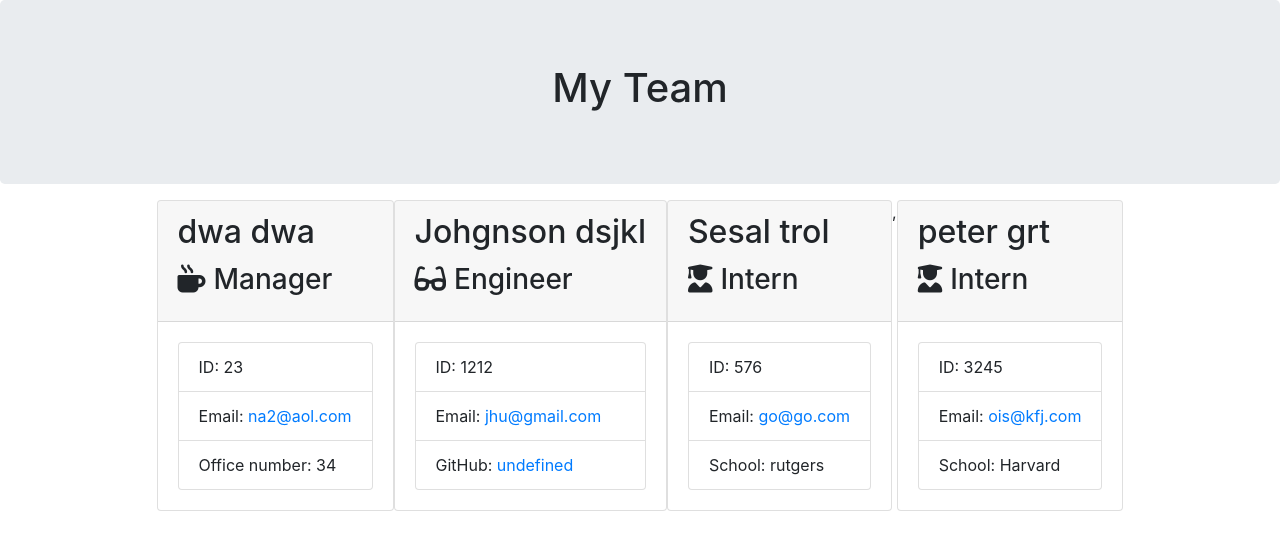
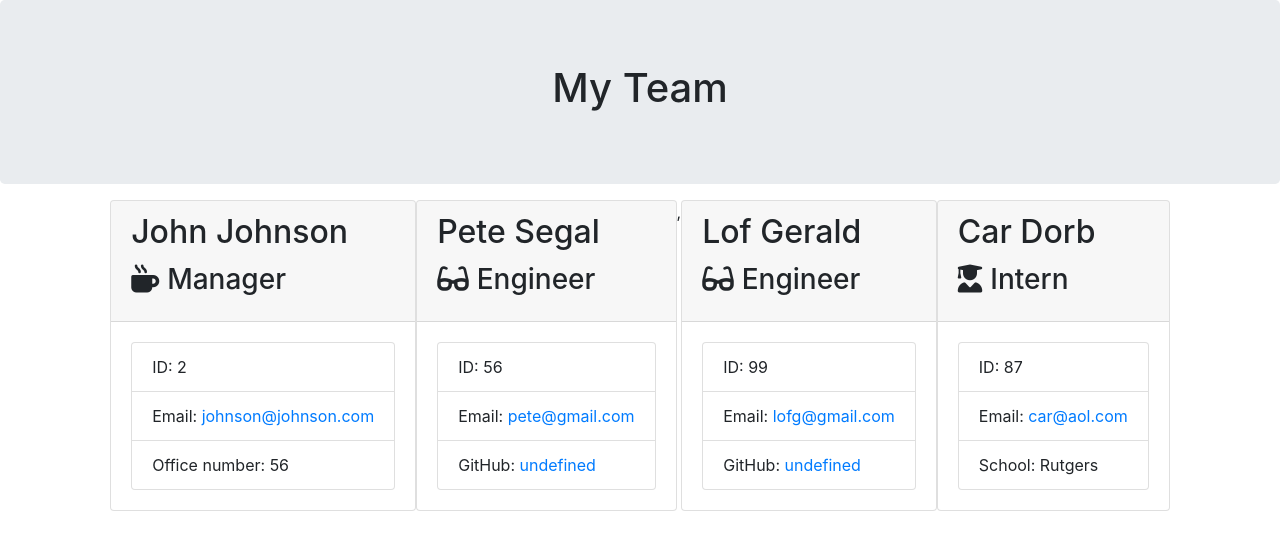
Before and after one commit to Carlo-Defilippis/Team_Builder_App, a website: page output/main.html in a window 1280 px wide. Drawn offline with nearby package versions, Linux system fonts and the light colour scheme.

Commit message:
readme finished

```diff
--- a/output/main.html
+++ b/output/main.html
@@ -25,53 +25,53 @@
             <div class="team-area col-12 d-flex justify-content-center">
                 <div class="card employee-card">
     <div class="card-header">
-        <h2 class="card-title">dwa dwa</h2>
+        <h2 class="card-title">John Johnson</h2>
         <h3 class="card-title"><i class="fas fa-mug-hot mr-2"></i>Manager</h3>
     </div>
     <div class="card-body">
         <ul class="list-group">
-            <li class="list-group-item">ID: 23</li>
-            <li class="list-group-item">Email: <a href="mailto:na2@aol.com">na2@aol.com</a></li>
-            <li class="list-group-item">Office number: 34</li>
+            <li class="list-group-item">ID: 2</li>
+            <li class="list-group-item">Email: <a href="mailto:johnson@johnson.com">johnson@johnson.com</a></li>
+            <li class="list-group-item">Office number: 56</li>
         </ul>
     </div>
 </div>
 <div class="card employee-card">
     <div class="card-header">
-        <h2 class="card-title">Johgnson dsjkl</h2>
+        <h2 class="card-title">Pete Segal</h2>
         <h3 class="card-title"><i class="fas fa-glasses mr-2"></i>Engineer</h3>
     </div>
     <div class="card-body">
         <ul class="list-group">
-            <li class="list-group-item">ID: 1212</li>
-            <li class="list-group-item">Email: <a href="mailto:jhu@gmail.com">jhu@gmail.com</a></li>
+            <li class="list-group-item">ID: 56</li>
+            <li class="list-group-item">Email: <a href="mailto:pete@gmail.com">pete@gmail.com</a></li>
+            <li class="list-group-item">GitHub: <a href="https://github.com/undefined" target="_blank" rel="noopener noreferrer">undefined</a></li>
+        </ul>
+    </div>
+</div>
+,<div class="card employee-card">
+    <div class="card-header">
+        <h2 class="card-title">Lof Gerald</h2>
+        <h3 class="card-title"><i class="fas fa-glasses mr-2"></i>Engineer</h3>
+    </div>
+    <div class="card-body">
+        <ul class="list-group">
+            <li class="list-group-item">ID: 99</li>
+            <li class="list-group-item">Email: <a href="mailto:lofg@gmail.com">lofg@gmail.com</a></li>
             <li class="list-group-item">GitHub: <a href="https://github.com/undefined" target="_blank" rel="noopener noreferrer">undefined</a></li>
         </ul>
     </div>
 </div>
 <div class="card employee-card">
     <div class="card-header">
-        <h2 class="card-title">Sesal trol</h2>
+        <h2 class="card-title">Car Dorb</h2>
         <h3 class="card-title"><i class="fas fa-user-graduate mr-2"></i>Intern</h3>
     </div>
     <div class="card-body">
         <ul class="list-group">
-            <li class="list-group-item">ID: 576</li>
-            <li class="list-group-item">Email: <a href="mailto:go@go.com">go@go.com</a></li>
-            <li class="list-group-item">School: rutgers</li>
-        </ul>
-    </div>
-</div>
-,<div class="card employee-card">
-    <div class="card-header">
-        <h2 class="card-title">peter grt</h2>
-        <h3 class="card-title"><i class="fas fa-user-graduate mr-2"></i>Intern</h3>
-    </div>
-    <div class="card-body">
-        <ul class="list-group">
-            <li class="list-group-item">ID: 3245</li>
-            <li class="list-group-item">Email: <a href="mailto:ois@kfj.com">ois@kfj.com</a></li>
-            <li class="list-group-item">School: Harvard</li>
+            <li class="list-group-item">ID: 87</li>
+            <li class="list-group-item">Email: <a href="mailto:car@aol.com">car@aol.com</a></li>
+            <li class="list-group-item">School: Rutgers</li>
         </ul>
     </div>
 </div>
```
Also changed, not shown: README.md, teambuilder.PNG (added).
